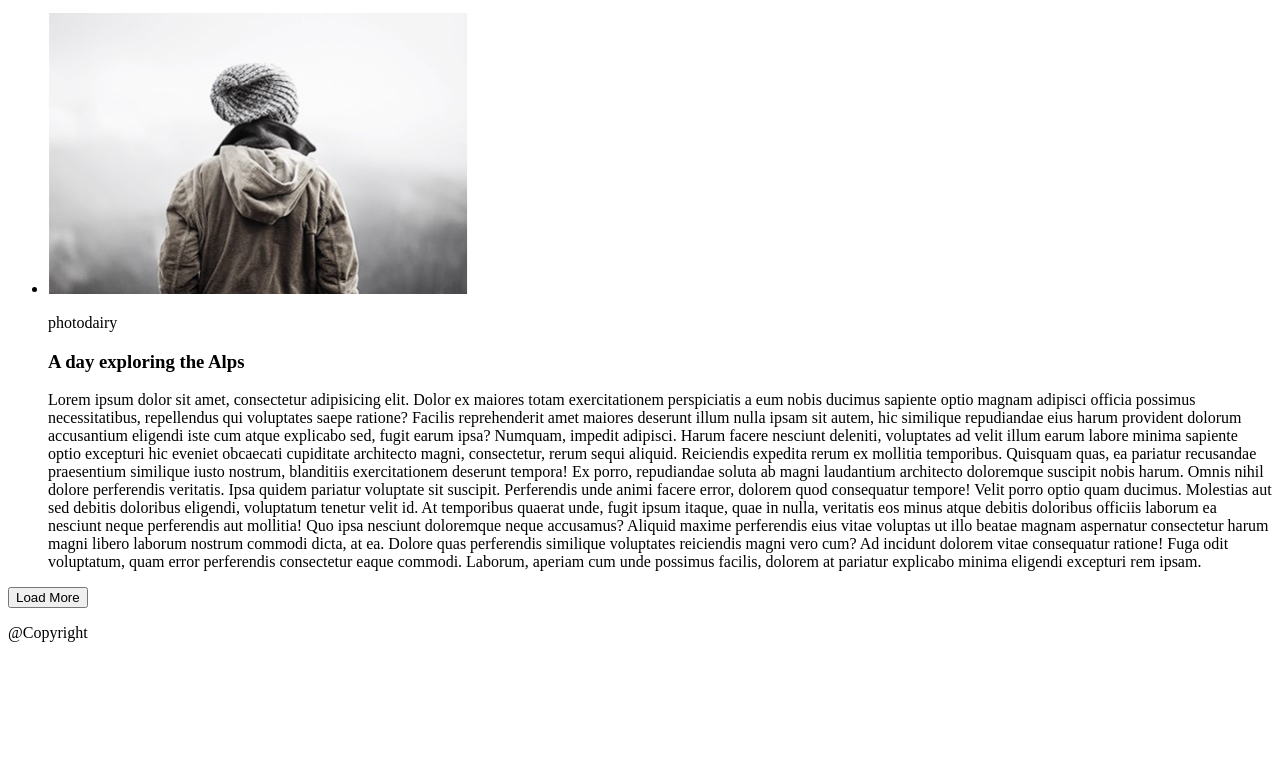
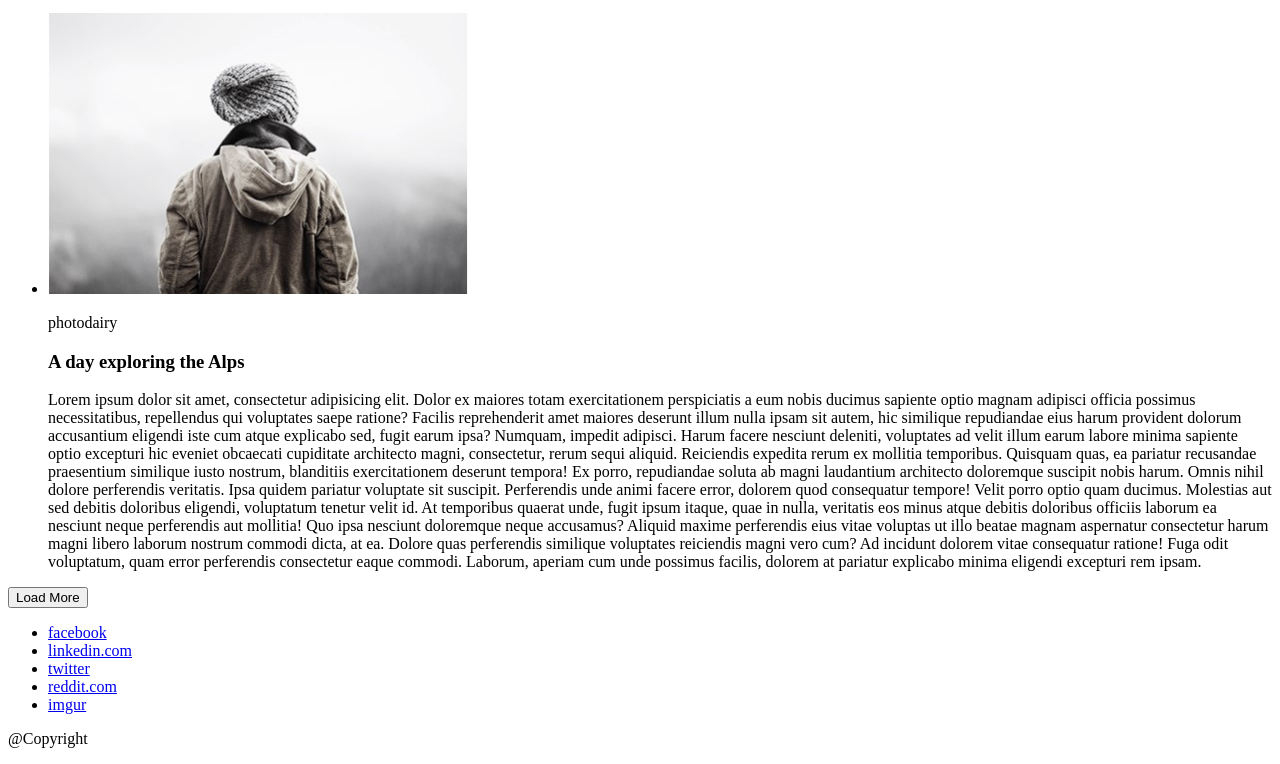
Before and after one commit to Tureckiy-zart/goit-fe-course, a plain HTML site: page html-css/module-01/index.html in a window 1280 px wide. Shown: the part 1816-2580 px from the top of the page. Before the commit the page ends 2474 px from the top, so only its background shows below. Drawn offline with Linux system fonts and the light colour scheme.

Commit message:
social links

```diff
--- a/html-css/module-01/index.html
+++ b/html-css/module-01/index.html
@@ -94,6 +94,15 @@
         </main>
     </body>
     <footer>
+        <section class="sosial">
+            <ul>
+                <li> <a href="//facebook.com">facebook</a></li>
+                <li> <a href="//linkedin.com">linkedin.com</a></li>
+                <li> <a href="//twitter.com">twitter</a></li>
+                <li> <a href="//reddit.com">reddit.com</a></li>
+                <li> <a href="//imgur.com">imgur</a></li>
+            </ul>
+        </section>
         <p>@Copyright</p>
     </footer>
 </html>
```
